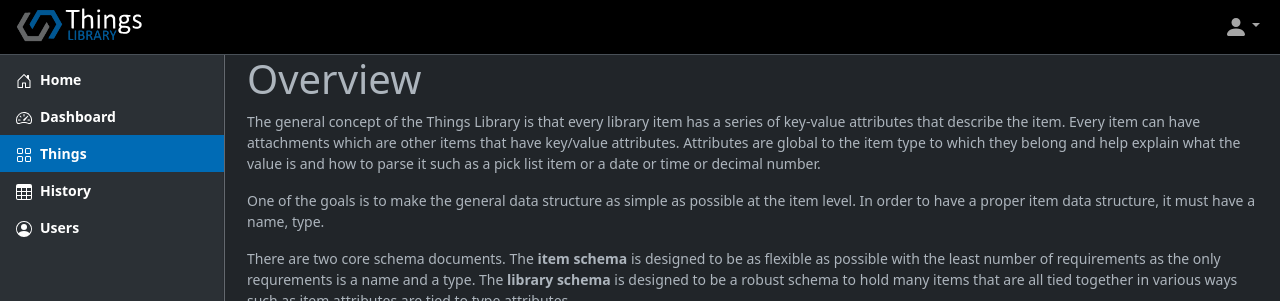
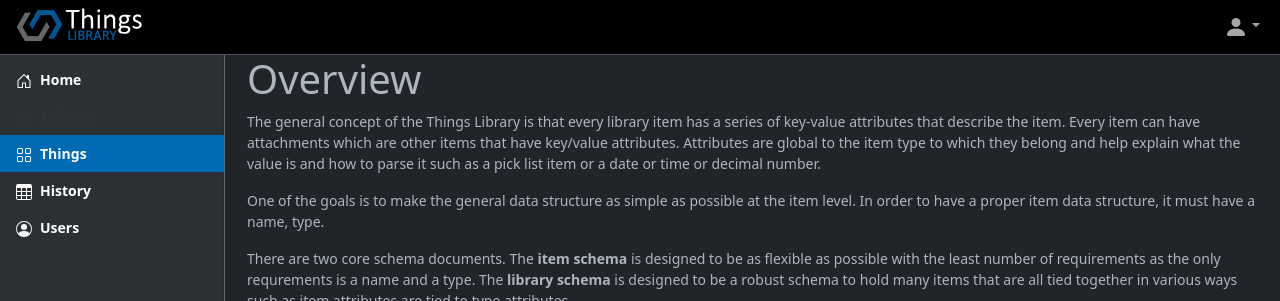
Before and after one commit to things-library/Schemas, a Jekyll site: the page built from docs/pages/index.md, in a window 1280 px wide. Shown: the top 301 px of the page. Built offline with Jekyll 4.4.1, drawn with Linux system fonts in a browser that asks for light colours.

Commit message:
updated titles

```diff
--- a/docs/_layouts/default.html
+++ b/docs/_layouts/default.html
@@ -123,16 +123,16 @@
         <div class="position-sticky pt-3" style="margin-top: 40px;">
         <ul class="nav flex-column mb-auto">
             <li class="nav-item">
-                <a href="/" class="nav-link text-white {% if page.baseurl contains / %}active{% endif %}" aria-current="page"><svg class="bi me-2" fill="currentColor" width="16" height="16"><use xlink:href="#home"></use></svg>Home</a>
+                <a href="https://thingslibrary.io" class="nav-link text-white" aria-current="page"><svg class="bi me-2" fill="currentColor" width="16" height="16"><use xlink:href="#home"></use></svg>Home</a>
             </li>
             <li>
-                <a href="#" class="nav-link text-white{% if page.baseurl contains /history %}active{% endif %}"><svg class="bi me-2" fill="currentColor" width="16" height="16"><use xlink:href="#speedometer2"></use></svg>Dashboard</a>
+                <a href="/" class="nav-link text-white{% if page.title == "Schemas" %}active{% endif %}"><svg class="bi me-2" fill="currentColor" width="16" height="16"><use xlink:href="#speedometer2"></use></svg>Schema</a>
             </li>
             <li>
                 <a href="#" class="nav-link text-white active"><svg class="bi me-2" fill="currentColor" width="16" height="16"><use xlink:href="#grid"></use></svg>Things</a>
             </li>
             <li>
-                <a href="/history" class="nav-link text-white {% if page.url == /history %}active{% endif %}"><svg class="bi me-2" fill="currentColor" width="16" height="16"><use xlink:href="#table"></use></svg>History</a>
+                <a href="/history" class="nav-link text-white {% if page.title == "History" %}active{% endif %}"><svg class="bi me-2" fill="currentColor" width="16" height="16"><use xlink:href="#table"></use></svg>History</a>
             </li>
             <li>
                 <a href="#" class="nav-link text-white"><svg class="bi me-2" fill="currentColor" width="16" height="16"><use xlink:href="#people-circle"></use></svg>Users</a>
```
Also changed, not shown: docs/pages/index.md (+1 -1 lines).
